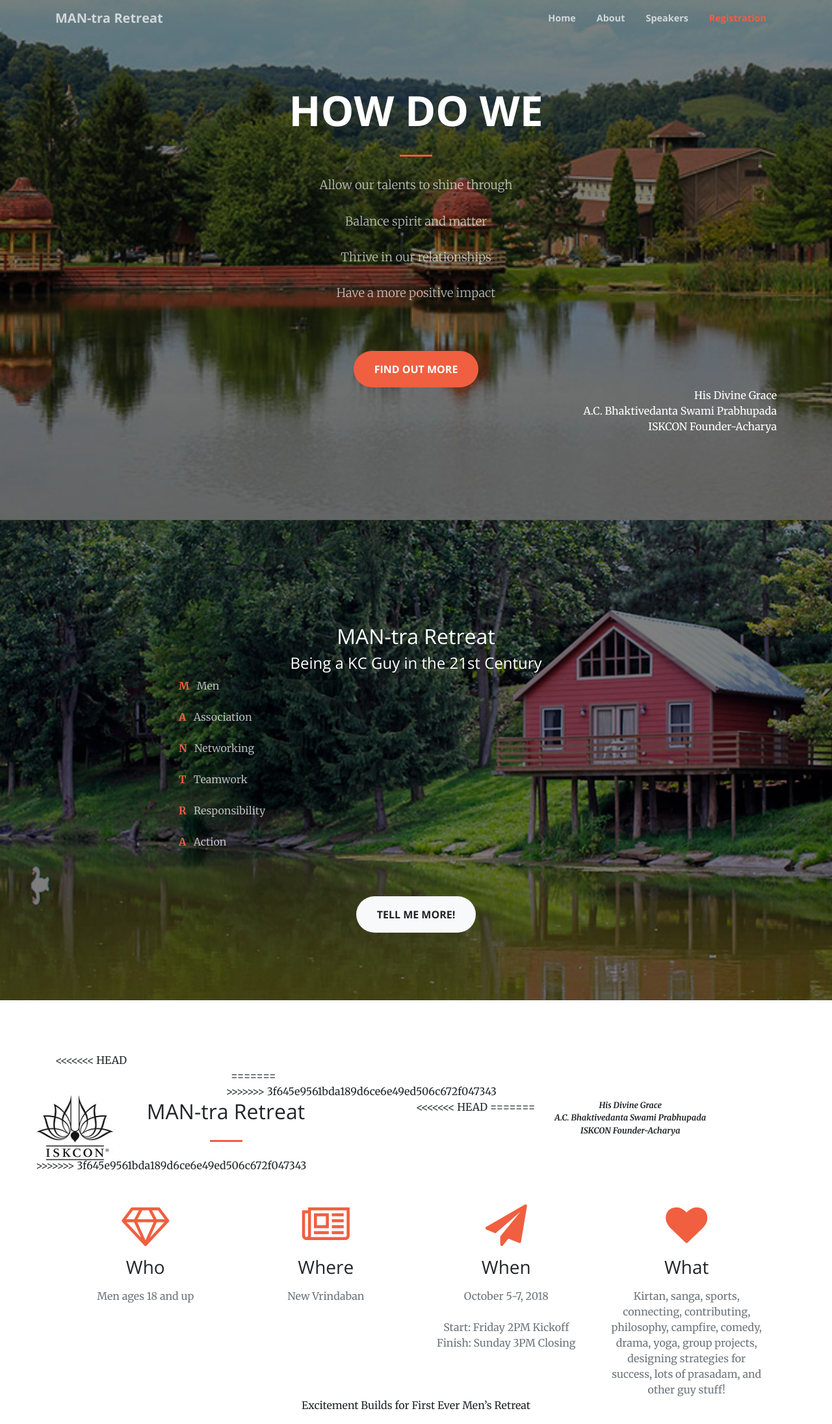
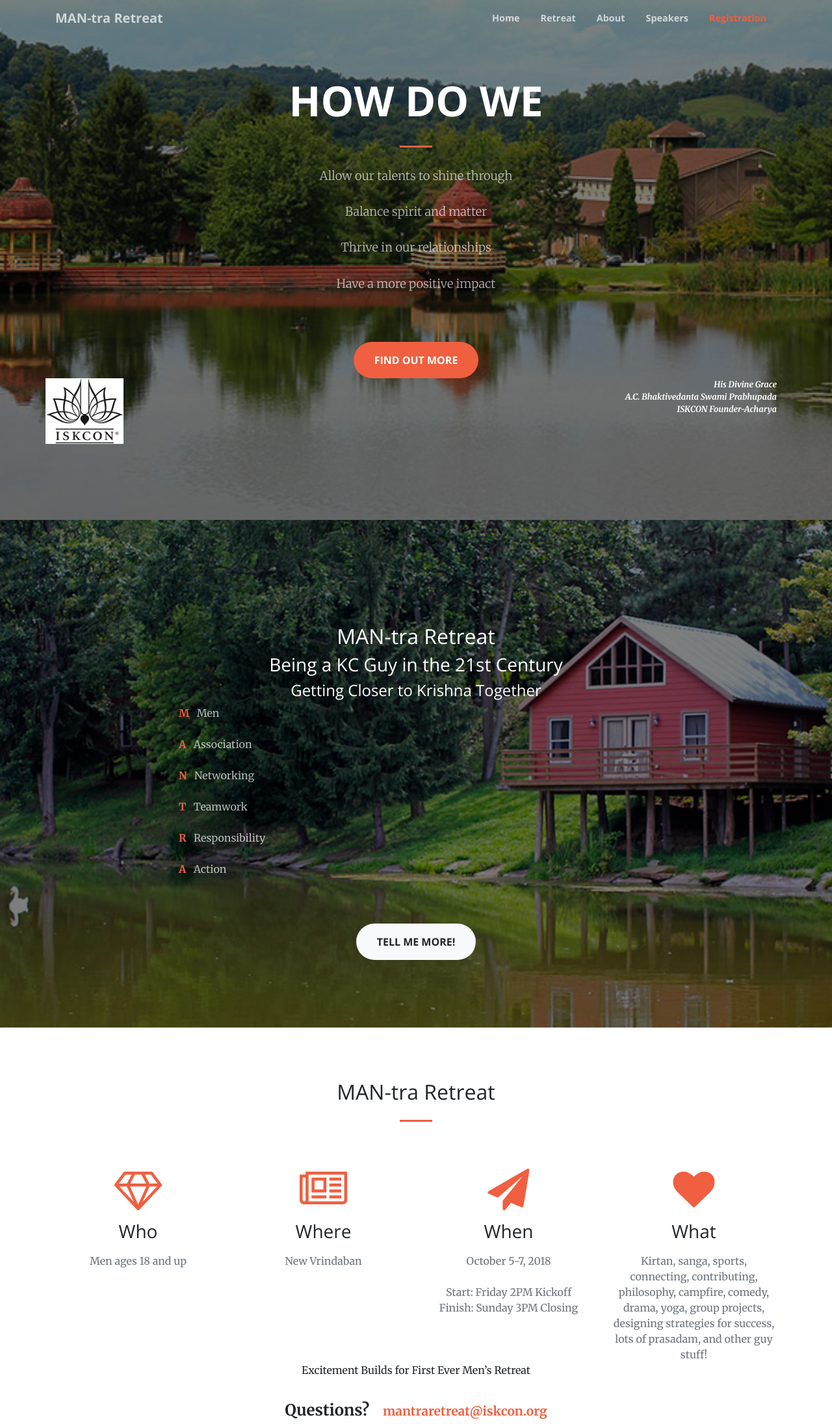
Before and after one commit to desmith/mantraretreat.org, a plain HTML site: page index.html in a window 1280 px wide. Shown: the top 2191 px of the page at 65% size. Drawn offline with nearby package versions, Linux system fonts and the light colour scheme.

Commit message:
updates easy are done

```diff
--- a/index.html
+++ b/index.html
@@ -44,6 +44,9 @@
               <a class="nav-link js-scroll-trigger" href="#home">Home</a>
             </li>
             <li class="nav-item">
+              <a class="nav-link js-scroll-trigger" href="#retreat">Retreat</a>
+            </li>
+            <li class="nav-item">
               <a class="nav-link js-scroll-trigger" href="#about">About</a>
             </li>
             <li class="nav-item">
@@ -57,7 +60,7 @@
       </div>
     </nav>
 
-    <header class="masthead text-center text-white d-flex">
+    <header class="masthead text-center text-white d-flex" id="home">
       <div class="container my-auto">
         <div class="row">
 
@@ -82,7 +85,7 @@
            Have a more positive impact <br/><br/>
 
             </p>
-            <a class="btn btn-primary btn-xl js-scroll-trigger" href="#about">Find Out More</a>
+            <a class="btn btn-primary btn-xl js-scroll-trigger" href="#retreat">Find Out More</a>
           </div>
 
           </div>
@@ -99,12 +102,13 @@
         </div>
       </header>
 
-    <section class="bg-primary" id="home">
+    <section class="bg-primary" id="retreat">
       <div class="container">
         <div class="row">
           <div class="col-lg-8 mx-auto text-center">
             <h2 class="section-heading text-white">MAN-tra Retreat</h2>
-            <h4 class="text-white">Being a KC Guy in the 21st Century</h4>
+            <h3 class="text-white">Being a KC Guy in the 21st Century</h3>
+            <h4 class="text-white">Getting Closer to Krishna Together</h4>
 
             <p class="text-faded mb-5 text-left">
 
@@ -121,7 +125,7 @@
            <b class="first_character">A</b>&nbsp;&nbsp; Action <br/><br/>
             </p>
 
-            <a class="btn btn-light btn-xl js-scroll-trigger" href="#services">Tell Me More!</a>
+            <a class="btn btn-light btn-xl js-scroll-trigger" href="#about">Tell Me More!</a>
           </div>
         </div>
       </div>
@@ -129,27 +133,14 @@
 
     <section id="about">
       <div class="container">
-<<<<<<< HEAD
         <div class="row">
+
           <div class="col-3 text-left"></div>
-=======
-        <div class="row iskcon-logo">
-          <div class="col-3 text-left">
-          </div>
->>>>>>> 3f645e9561bda189d6ce6e49ed506c672f047343
           <div class="col-6 text-center">
             <h2 class="section-heading">MAN-tra Retreat</h2>
             <hr class="my-4">
           </div>
-<<<<<<< HEAD
 
-=======
-          <div class="col-3 text-center HDG">
-              His Divine Grace <br/>
-              A.C. Bhaktivedanta Swami Prabhupada <br/>
-              ISKCON Founder-Acharya
-          </div>
->>>>>>> 3f645e9561bda189d6ce6e49ed506c672f047343
         </div>
       </div>
       <div class="container">
--- a/scss/_mantraretreat.scss
+++ b/scss/_mantraretreat.scss
@@ -6,7 +6,7 @@
 header {
   background-attachment: fixed;
 }
-section#home {
+section#retreat {
   padding-top: 10rem;
   padding-bottom: calc(10rem - 56px);
   background-image: linear-gradient( rgba(0,0,0,.5), rgba(0,0,0,.5) ), url('../img/NV.jpg');
@@ -20,14 +20,6 @@
 
 section#about {
   padding-top: 5rem;
-  .iskcon-logo {
-    background: url(../img/ISKCONLogo-small.png) left center no-repeat;
-  }
-  .HDG {
-    font-size: .8em;
-    font-weight: bold;
-    font-style: italic;
-  }
   .questions {
     margin: 2rem;
     font-weight: bold;
@@ -39,6 +31,17 @@
   }
 }
 
+header {
+  .iskcon-logo {
+    height: 101px;
+    background: url(../img/ISKCONLogo-small.png) left center no-repeat;
+  }
+  .HDG {
+    font-size: .8em;
+    font-weight: bold;
+    font-style: italic;
+  }
+}
 
 section#registration {
   a.btn-registration {
```
Also changed, not shown: css/creative.css, css/creative.min.css.
